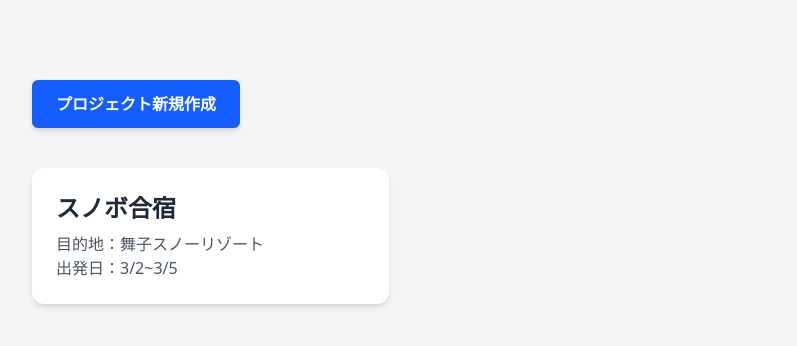
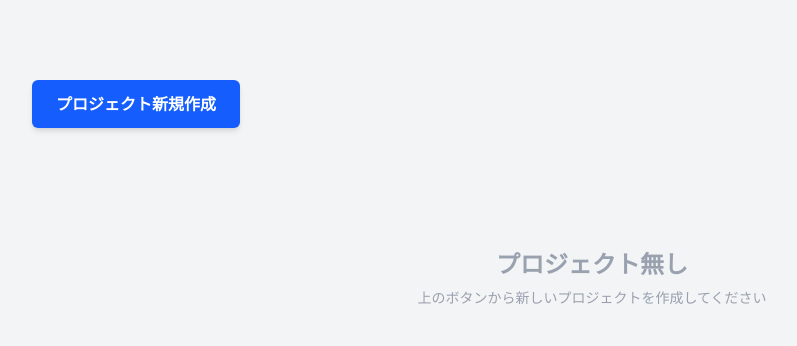
Before and after one commit to MiyazakiTakumi-724/travel-app, a Next.js app: page /projects in a window 1280 px wide. Shown: the top 346 px of the page, without its empty margins (48-845 px from the left). Built offline with nearby package versions, Linux system fonts and the light colour scheme.

Commit message:
プロジェクトが無い時、文字を表示するよう

```diff
--- a/src/app/projects/page.js
+++ b/src/app/projects/page.js
@@ -9,9 +9,7 @@ export default function Projects() {
     const [title, setTitle] = useState("");
     const [destination, setDestination] = useState("");
     const [date, setDate] = useState("");
-    const [projects, setProjects] = useState([
-        { id: 1, title: "スノボ合宿", destination: "舞子スノーリゾート", date: "3/2~3/5" }
-    ]);
+    const [projects, setProjects] = useState([]);
 
     // プロジェクト作成時のデータ保管用関数
     const AddProject = () => {
@@ -40,9 +38,16 @@ export default function Projects() {
 
             <div className="mt-10 grid grid-cols-1 md:grid-cols-2 lg:grid-cols-3 gap-6">
 
+                {/* プロジェクトが0の時文字を表示する */}
+                {projects.length === 0 ? (
 
-                {projects.map((project) => (
-                    //プロジェクトのページに遷移するボタン
+                    <div className="col-span-full flex flex-col items-center justify-center py-20 text-gray-400">
+                        <p className="text-2xl font-bold mb-2">プロジェクト無し</p>
+                        <p className="text-sm">上のボタンから新しいプロジェクトを作成してください</p>
+                    </div>
+                ) : (
+                    // プロジェクトが1個以上ある時の表示（今までのmap処理）
+                    projects.map((project) => (
                         <Link
                             key={project.id}
                             href={`/projects/${project.id}?title=${project.title}&destination=${project.destination}&date=${project.date}`}
@@ -58,10 +63,10 @@ export default function Projects() {
                                 出発日：{project.date}
                             </p>
                         </Link>
-                ))}
+                    ))
+                )}
 
                 {isOpen && (
-
                     // オーバーレイ
                     <>
                         <div className="fixed inset-0 bg-black/50 z-40"
@@ -70,7 +75,6 @@ export default function Projects() {
                         <div className="fixed top-1/2 left-1/2 -translate-x-1/2 -translate-y-1/2 z-50 p-8 bg-white border-4 border-blue-200 rounded-xl shadow-lg w-full max-w-lg">
 
                             <input
-
                                 // 新規プロジェクト入力フォーム
                                 type="text"
                                 className="border-2 border-gray-300 p-2 rounded-md w-full mb-2"
```
Lines whose indentation alone changed are shown as unchanged.
